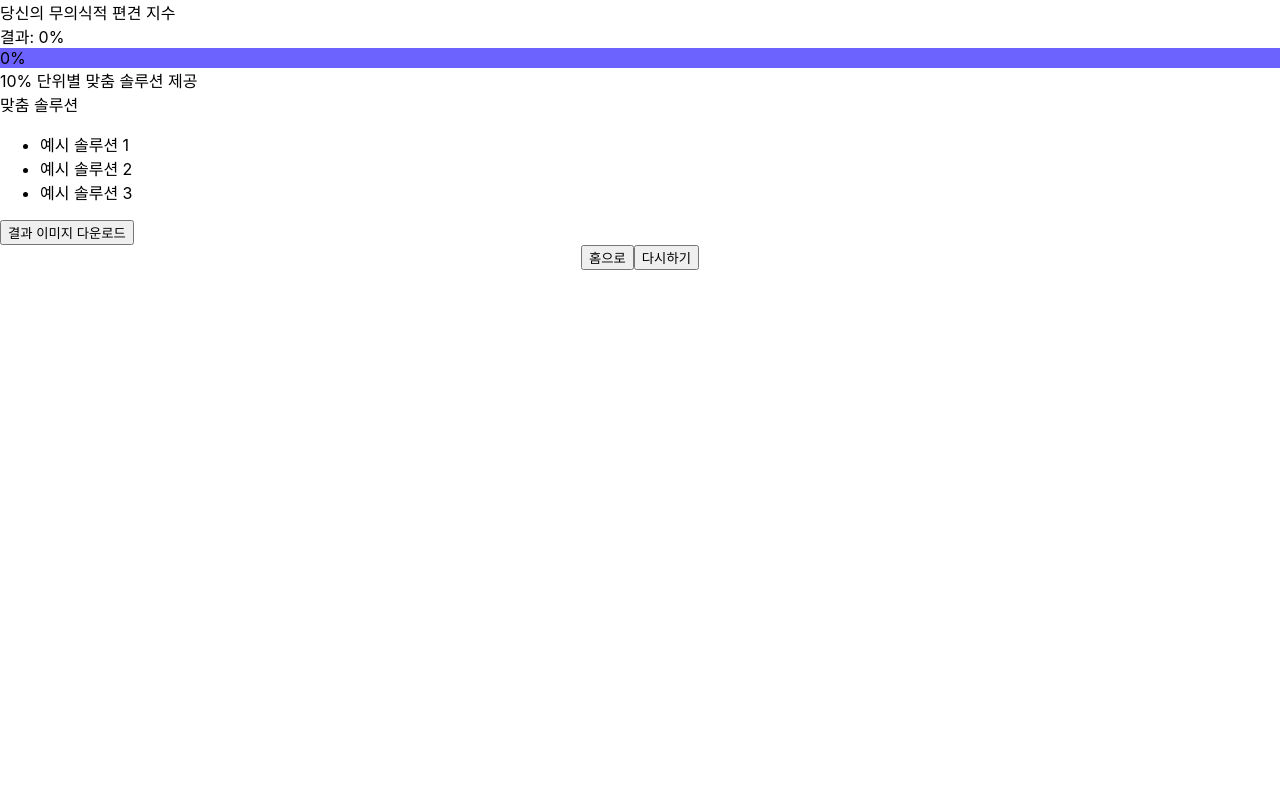
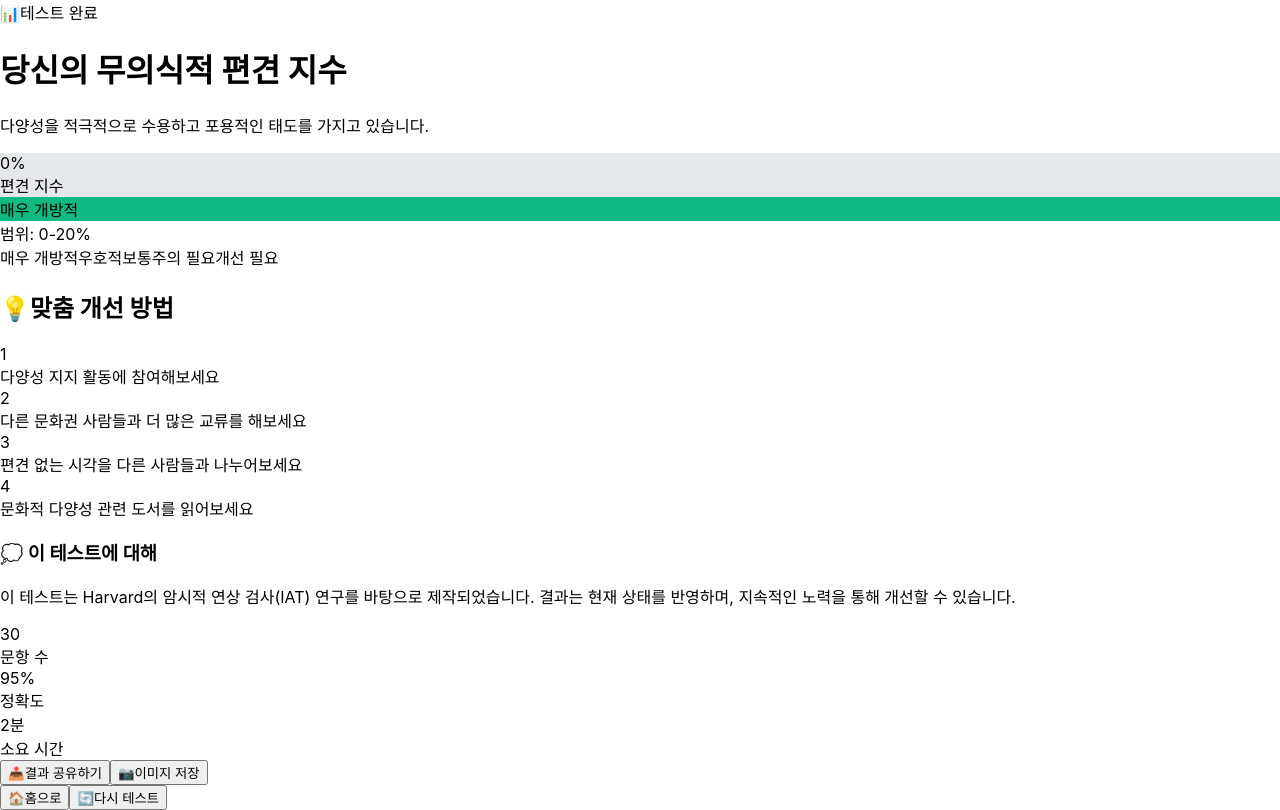
Before and after one commit to darkbluesing/areyoubiased.life, a Next.js app: page /result in a window 1280 px wide. Built offline with nearby package versions, Linux system fonts and the light colour scheme.

Commit message:
Update result.js

```diff
--- a/pages/result.js
+++ b/pages/result.js
@@ -1,57 +1,302 @@
-
 import { useRouter } from 'next/router';
-import { useRef } from 'react';
+import { useRef, useState, useEffect } from 'react';
 import html2canvas from 'html2canvas';
 import Link from 'next/link';
 
-const solutions = [
-  { range: '0~10', title: '매우 개방적', tips: ['다양성 지지 활동 참여', '다른 문화 경험 확대'] },
-  { range: '11~20', title: '매우 우호적', tips: ['문화 교류 확대', '다양성 관련 읽기 권장'] },
-  // ... truncated for brevity; in real app include all buckets
+const solutionsData = [
+  {
+    range: '0-20',
+    title: '매우 개방적',
+    color: '#10b981',
+    description: '다양성을 적극적으로 수용하고 포용적인 태도를 가지고 있습니다.',
+    tips: [
+      '다양성 지지 활동에 참여해보세요',
+      '다른 문화권 사람들과 더 많은 교류를 해보세요',
+      '편견 없는 시각을 다른 사람들과 나누어보세요',
+      '문화적 다양성 관련 도서를 읽어보세요'
+    ]
+  },
+  {
+    range: '21-40',
+    title: '우호적',
+    color: '#3b82f6',
+    description: '대체로 개방적이지만 때때로 무의식적 편견이 나타날 수 있습니다.',
+    tips: [
+      '다양한 문화 체험 활동에 참여해보세요',
+      '편견에 대한 자기 성찰 시간을 가져보세요',
+      '다문화 관련 뉴스와 콘텐츠를 접해보세요',
+      '편견 없는 대화법을 연습해보세요'
+    ]
+  },
+  {
+    range: '41-60',
+    title: '보통',
+    color: '#f59e0b',
+    description: '평균적인 수준의 편견을 가지고 있으며, 개선의 여지가 있습니다.',
+    tips: [
+      '다양성에 대한 교육을 받아보세요',
+      '편견이 생기는 원인을 분석해보세요',
+      '다른 문화권 친구를 사귀어보세요',
+      '미디어 속 편견적 표현을 인식해보세요'
+    ]
+  },
+  {
+    range: '61-80',
+    title: '주의 필요',
+    color: '#ef4444',
+    description: '상당한 수준의 무의식적 편견이 있어 적극적인 개선이 필요합니다.',
+    tips: [
+      '편견 인식 교육 프로그램에 참여해보세요',
+      '다양성 관련 전문서적을 읽어보세요',
+      '편견적 사고 패턴을 의식적으로 점검해보세요',
+      '다문화 상담이나 교육을 받아보세요'
+    ]
+  },
+  {
+    range: '81-100',
+    title: '즉시 개선 필요',
+    color: '#dc2626',
+    description: '높은 수준의 편견이 있어 즉각적이고 체계적인 개선이 필요합니다.',
+    tips: [
+      '전문적인 편견 극복 교육을 받으세요',
+      '다양성 전문가와 상담을 받아보세요',
+      '편견의 해로움에 대해 깊이 학습하세요',
+      '일상에서 편견적 행동을 의식적으로 교정하세요'
+    ]
+  }
 ];
 
 export default function Result() {
   const router = useRouter();
   const { score } = router.query;
   const wrapRef = useRef();
+  const [isVisible, setIsVisible] = useState(false);
+  const [animatedScore, setAnimatedScore] = useState(0);
+  const [isSharing, setIsSharing] = useState(false);
+
+  const numericScore = parseInt(score) || 0;
+
+  // 점수 범위에 따른 결과 데이터 찾기
+  const resultData = solutionsData.find(item => {
+    const [min, max] = item.range.split('-').map(Number);
+    return numericScore >= min && numericScore <= max;
+  }) || solutionsData[2]; // 기본값
+
+  useEffect(() => {
+    // 페이지 로드 애니메이션
+    setTimeout(() => setIsVisible(true), 100);
+
+    // 점수 카운트업 애니메이션
+    const duration = 2000;
+    const steps = 60;
+    const increment = numericScore / steps;
+    let current = 0;
+
+    const timer = setInterval(() => {
+      current += increment;
+      if (current >= numericScore) {
+        setAnimatedScore(numericScore);
+        clearInterval(timer);
+      } else {
+        setAnimatedScore(Math.floor(current));
+      }
+    }, duration / steps);
+
+    return () => clearInterval(timer);
+  }, [numericScore]);
 
   async function downloadImage() {
     if (!wrapRef.current) return;
-    const canvas = await html2canvas(wrapRef.current, {useCORS: true});
-    const data = canvas.toDataURL('image/png');
-    const a = document.createElement('a');
-    a.href = data;
-    a.download = 'bias-result.png';
-    a.click();
+    setIsSharing(true);
+
+    try {
+      const canvas = await html2canvas(wrapRef.current, {
+        useCORS: true,
+        scale: 2,
+        backgroundColor: '#ffffff'
+      });
+
+      const data = canvas.toDataURL('image/png');
+      const a = document.createElement('a');
+      a.href = data;
+      a.download = `bias-test-result-${numericScore}.png`;
+      a.click();
+    } catch (error) {
+      console.error('이미지 다운로드 실패:', error);
+    } finally {
+      setIsSharing(false);
+    }
+  }
+
+  async function shareResult() {
+    if (navigator.share) {
+      try {
+        await navigator.share({
+          title: '나의 인종차별적 성향 테스트 결과',
+          text: `나의 편견 지수는 ${numericScore}%입니다. 당신도 테스트해보세요!`,
+          url: window.location.origin
+        });
+      } catch (error) {
+        console.log('공유 취소됨');
+      }
+    } else {
+      // 폴백: 클립보드에 복사
+      const text = `나의 편견 지수는 ${numericScore}%입니다. 테스트해보세요: ${window.location.origin}`;
+      await navigator.clipboard.writeText(text);
+      alert('결과가 클립보드에 복사되었습니다!');
+    }
   }
 
   return (
     <div className="container">
-      <div className="result-page" ref={wrapRef}>
-        <div className="result-title">당신의 무의식적 편견 지수</div>
-        <div className="result-subtitle">결과: {score ?? '0'}%</div>
-        <div className="score-container">
-          <div className="score-circle" style={{background: '#6c63ff'}}>{score ?? '0'}%</div>
-          <div className="bias-index">10% 단위별 맞춤 솔루션 제공</div>
+      <div className={`result-page enhanced ${isVisible ? 'visible' : ''}`} ref={wrapRef}>
+        {/* 헤더 섹션 */}
+        <div className="result-header">
+          <div className="result-badge">
+            <span className="badge-icon">📊</span>
+            <span className="badge-text">테스트 완료</span>
+          </div>
+          <h1 className="result-title">당신의 무의식적 편견 지수</h1>
+          <p className="result-subtitle">{resultData.description}</p>
         </div>
 
-        <div className="section-title">맞춤 솔루션</div>
-        <div className="section-content">
-          <ul className="solutions-list">
-            <li>예시 솔루션 1</li>
-            <li>예시 솔루션 2</li>
-            <li>예시 솔루션 3</li>
-          </ul>
+        {/* 점수 시각화 섹션 */}
+        <div className="score-section">
+          <div className="score-visualization">
+            <div
+              className="score-circle enhanced"
+              style={{
+                background: `conic-gradient(${resultData.color} ${animatedScore * 3.6}deg, #e5e7eb ${animatedScore * 3.6}deg)`
+              }}
+            >
+              <div className="score-inner">
+                <div className="score-number">{animatedScore}%</div>
+                <div className="score-label">편견 지수</div>
+              </div>
+            </div>
+
+            <div className="score-info">
+              <div className="level-badge" style={{ backgroundColor: resultData.color }}>
+                {resultData.title}
+              </div>
+              <div className="score-range">범위: {resultData.range}%</div>
+            </div>
+          </div>
+
+          {/* 점수 해석 그래프 */}
+          <div className="score-scale">
+            <div className="scale-labels">
+              <span>매우 개방적</span>
+              <span>우호적</span>
+              <span>보통</span>
+              <span>주의 필요</span>
+              <span>개선 필요</span>
+            </div>
+            <div className="scale-bar">
+              <div className="scale-segments">
+                {[0, 20, 40, 60, 80, 100].map((point, index) => (
+                  <div
+                    key={point}
+                    className={`scale-segment ${index < 5 ? 'filled' : ''}`}
+                    style={{
+                      backgroundColor: solutionsData[index]?.color || '#e5e7eb',
+                      opacity: numericScore >= point ? 1 : 0.3
+                    }}
+                  />
+                ))}
+              </div>
+              <div
+                className="score-indicator"
+                style={{
+                  left: `${numericScore}%`,
+                  backgroundColor: resultData.color
+                }}
+              />
+            </div>
+          </div>
         </div>
 
-        <div className="button-container">
-          <button className="share-button" onClick={downloadImage}>결과 이미지 다운로드</button>
+        {/* 개선 방법 섹션 */}
+        <div className="solutions-section">
+          <h2 className="section-title">
+            <span className="title-icon">💡</span>
+            맞춤 개선 방법
+          </h2>
+          <div className="solutions-grid">
+            {resultData.tips.map((tip, index) => (
+              <div
+                key={index}
+                className="solution-card"
+                style={{ animationDelay: `${index * 0.1}s` }}
+              >
+                <div className="solution-number">{index + 1}</div>
+                <div className="solution-text">{tip}</div>
+              </div>
+            ))}
+          </div>
         </div>
 
-        <div className="share-section">
-          <div style={{textAlign:'center'}}>
-            <Link href="/"><button className="home-btn">홈으로</button></Link>
-            <Link href="/quiz"><button className="restart-btn">다시하기</button></Link>
+        {/* 추가 정보 섹션 */}
+        <div className="info-section">
+          <div className="info-card">
+            <h3>💭 이 테스트에 대해</h3>
+            <p>
+              이 테스트는 Harvard의 암시적 연상 검사(IAT) 연구를 바탕으로 제작되었습니다.
+              결과는 현재 상태를 반영하며, 지속적인 노력을 통해 개선할 수 있습니다.
+            </p>
+          </div>
+
+          <div className="stats-grid">
+            <div className="stat-item">
+              <div className="stat-number">30</div>
+              <div className="stat-label">문항 수</div>
+            </div>
+            <div className="stat-item">
+              <div className="stat-number">95%</div>
+              <div className="stat-label">정확도</div>
+            </div>
+            <div className="stat-item">
+              <div className="stat-number">2분</div>
+              <div className="stat-label">소요 시간</div>
+            </div>
+          </div>
+        </div>
+
+        {/* 액션 버튼 섹션 */}
+        <div className="action-section">
+          <div className="primary-actions">
+            <button
+              className="share-button modern"
+              onClick={shareResult}
+              disabled={isSharing}
+            >
+              <span className="btn-icon">📤</span>
+              <span>결과 공유하기</span>
+            </button>
+
+            <button
+              className="download-button"
+              onClick={downloadImage}
+              disabled={isSharing}
+            >
+              <span className="btn-icon">📷</span>
+              <span>{isSharing ? '생성 중...' : '이미지 저장'}</span>
+            </button>
+          </div>
+
+          <div className="secondary-actions">
+            <Link href="/">
+              <button className="home-btn modern">
+                <span className="btn-icon">🏠</span>
+                <span>홈으로</span>
+              </button>
+            </Link>
+            <Link href="/quiz">
+              <button className="restart-btn modern">
+                <span className="btn-icon">🔄</span>
+                <span>다시 테스트</span>
+              </button>
+            </Link>
           </div>
         </div>
       </div>
```
